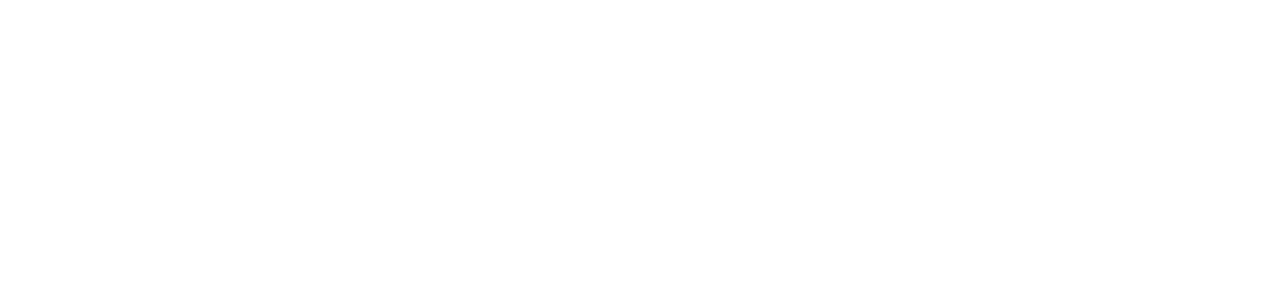
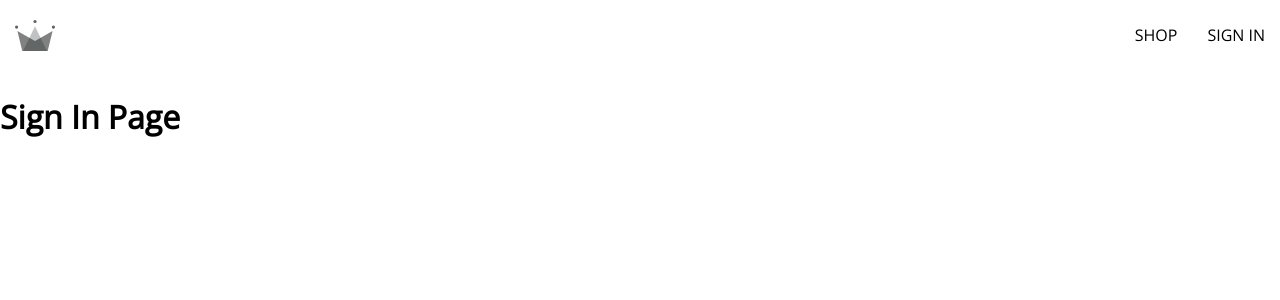
Before and after one commit to RaulGoncalves21x/crown-clothing, a React (Create React App) app: page /signIn in a window 1280 px wide. Before the commit this address had no page. Shown: the top 300 px of the page. Built offline with nearby package versions, Linux system fonts and the light colour scheme.

Commit message:
Sign In Route and Component Example

```diff
--- a/src/App.js
+++ b/src/App.js
@@ -1,6 +1,7 @@
 import { Routes, Route } from "react-router-dom";
 import Home from "./routes/home/home.component";
 import Navigation from "./routes/navigation/navigation.component";
+import SignIn from "./routes/sign-in/sign-in.component";
 
 const Shop = () => {
   return <h1>I AM THE SHOP PAGE</h1>
@@ -12,6 +13,7 @@ const App = () => {
       <Route path="/" element={<Navigation />}>
         <Route index element={<Home />} />
         <Route path="/shop" element={<Shop />} />
+        <Route path="/signIn" element={<SignIn />} />
       </Route>
     </Routes>
   );
--- a/src/routes/navigation/navigation.component.jsx
+++ b/src/routes/navigation/navigation.component.jsx
@@ -14,6 +14,9 @@ const Navigation = () => {
           <Link className="nav-link" to="/shop">
             SHOP
           </Link>
+          <Link className="nav-link" to="/signIn">
+            SIGN IN
+          </Link>
         </div>
       </div>
       <Outlet />
--- /dev/null
+++ b/src/routes/sign-in/sign-in.component.jsx
@@ -0,0 +1,9 @@
+const SignIn = () => {
+  return (
+    <div className="">
+      <h1>Sign In Page</h1>
+    </div>
+  );
+};
+
+export default SignIn;
```
Also changed, not shown: src/utils/firebase/firebase.utils.js (added).
